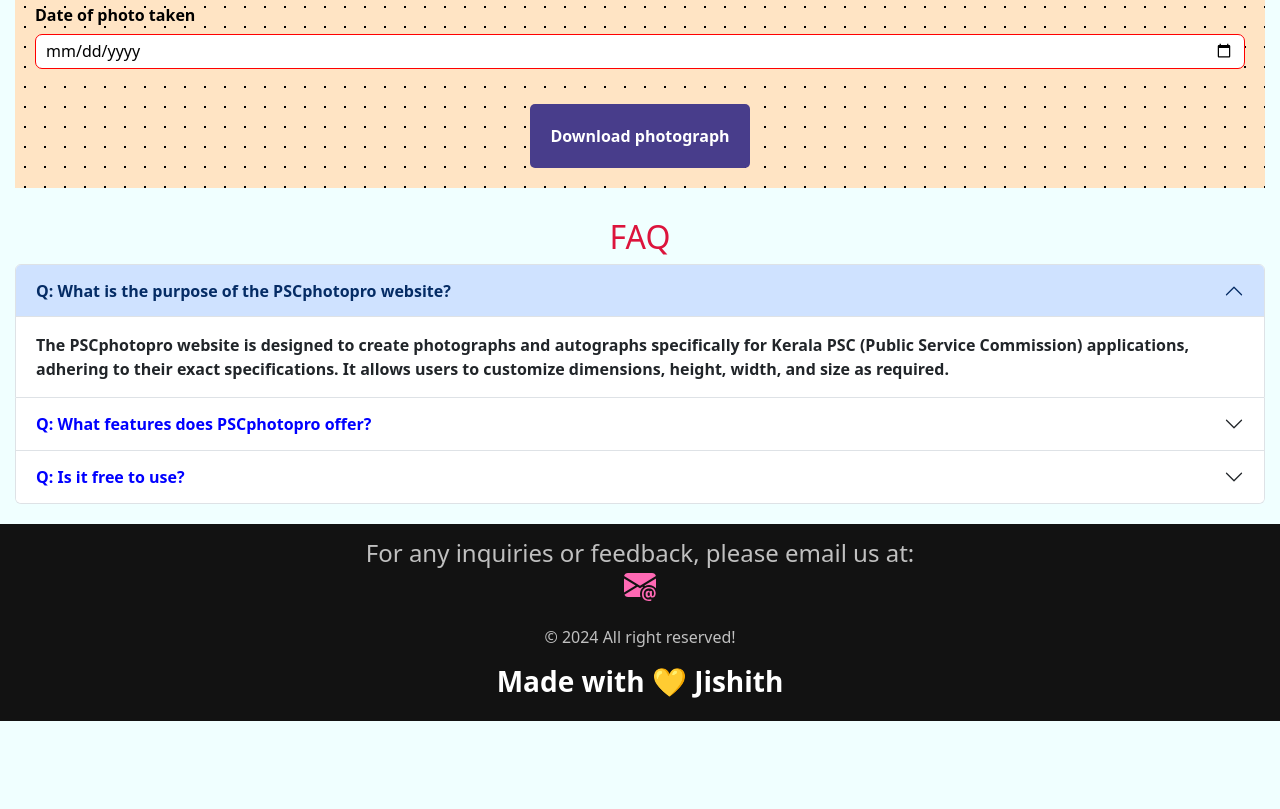
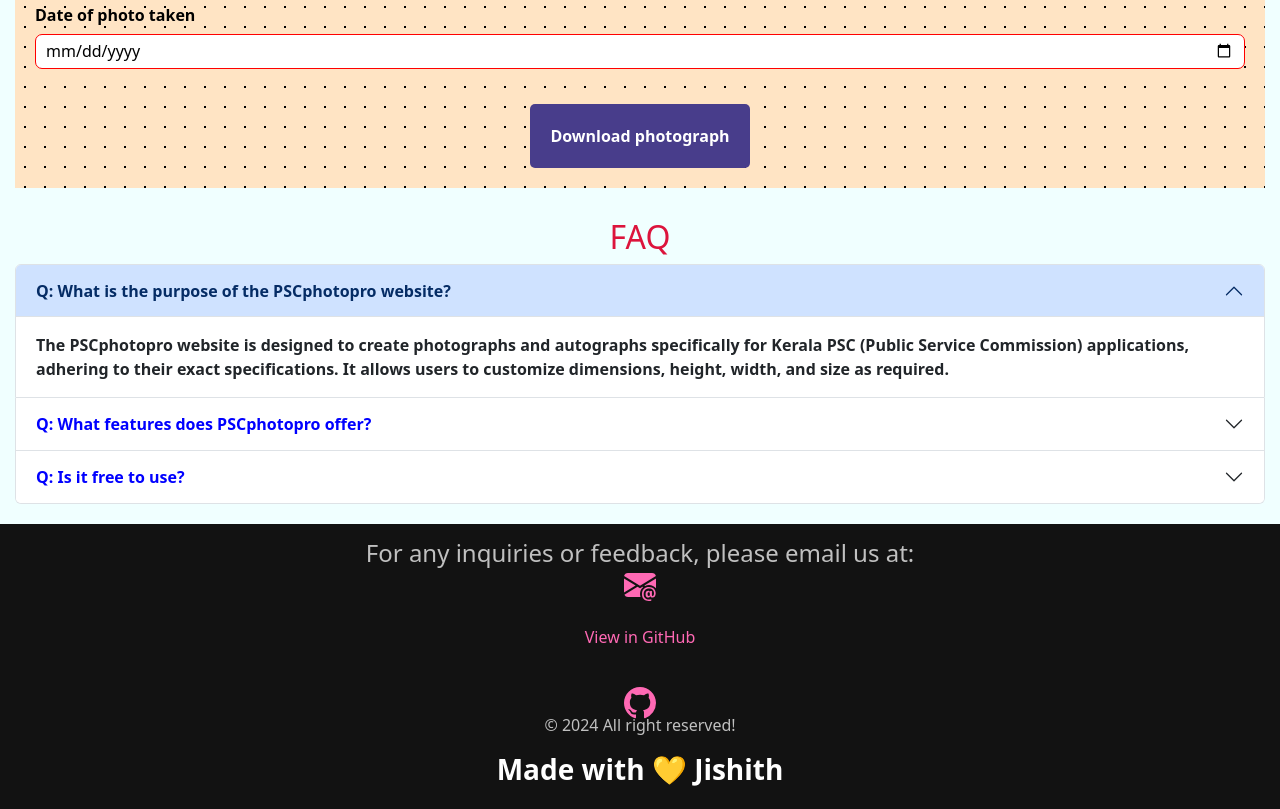
Before and after one commit to PSCphotopro/PSCphotopro, a plain HTML site: page index.html in a window 1280 px wide. Shown: the part 1214-2023 px from the top of the page. Before the commit the page ends 1935 px from the top, so only its background shows below. Drawn offline with nearby package versions, Linux system fonts and the light colour scheme; some packages are replaced by stand-ins of ours.

Commit message:
Update index.html
Added got link in footer

```diff
--- a/index.html
+++ b/index.html
@@ -212,6 +212,12 @@
                 <path d="M15.834 12.244c0 1.168-.577 2.025-1.587 2.025-.503 0-1.002-.228-1.12-.648h-.043c-.118.416-.543.643-1.015.643-.77 0-1.259-.542-1.259-1.434v-.529c0-.844.481-1.4 1.26-1.4.585 0 .87.333.953.63h.03v-.568h.905v2.19c0 .272.18.42.411.42.315 0 .639-.415.639-1.39v-.118c0-1.277-.95-2.326-2.484-2.326h-.04c-1.582 0-2.64 1.067-2.64 2.724v.157c0 1.867 1.237 2.654 2.57 2.654h.045c.507 0 .935-.07 1.18-.18v.731c-.219.1-.643.175-1.237.175h-.044C10.438 16 9 14.82 9 12.646v-.214C9 10.36 10.421 9 12.485 9h.035c2.12 0 3.314 1.43 3.314 3.034zm-4.04.21v.227c0 .586.227.8.581.8.31 0 .564-.17.564-.743v-.367c0-.516-.275-.708-.572-.708-.346 0-.573.245-.573.791"/>
             </svg>
         </a></h4>
+            <a href="https://github.com/PSCphotopro/PSCphotopro.git" target="_blank">
+      <p class="git">View in GitHub</p><br>
+      <svg class="github-svg"xmlns="http://www.w3.org/2000/svg" width="16" height="16" fill="currentColor" class="bi bi-github" viewBox="0 0 16 16">
+        <path d="M8 0C3.58 0 0 3.58 0 8c0 3.54 2.29 6.53 5.47 7.59.4.07.55-.17.55-.38 0-.19-.01-.82-.01-1.49-2.01.37-2.53-.49-2.69-.94-.09-.23-.48-.94-.82-1.13-.28-.15-.68-.52-.01-.53.63-.01 1.08.58 1.23.82.72 1.21 1.87.87 2.33.66.07-.52.28-.87.51-1.07-1.78-.2-3.64-.89-3.64-3.95 0-.87.31-1.59.82-2.15-.08-.2-.36-1.02.08-2.12 0 0 .67-.21 2.2.82.64-.18 1.32-.27 2-.27s1.36.09 2 .27c1.53-1.04 2.2-.82 2.2-.82.44 1.1.16 1.92.08 2.12.51.56.82 1.27.82 2.15 0 3.07-1.87 3.75-3.65 3.95.29.25.54.73.54 1.48 0 1.07-.01 1.93-.01 2.2 0 .21.15.46.55.38A8.01 8.01 0 0 0 16 8c0-4.42-3.58-8-8-8"/>
+      </svg>
+            </a>
         <p class="copyRight">&copy; 2024 All right reserved!</p>
         <h3 class="made">Made with &#x1F49B; Jishith</h3>
     </footer>
```
